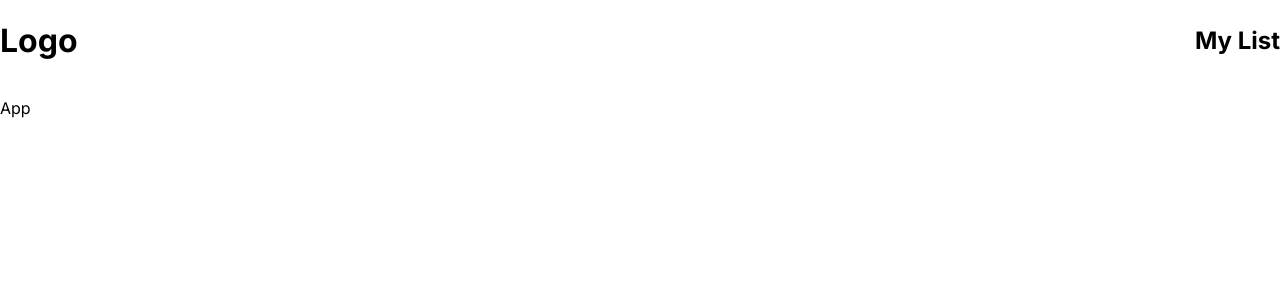
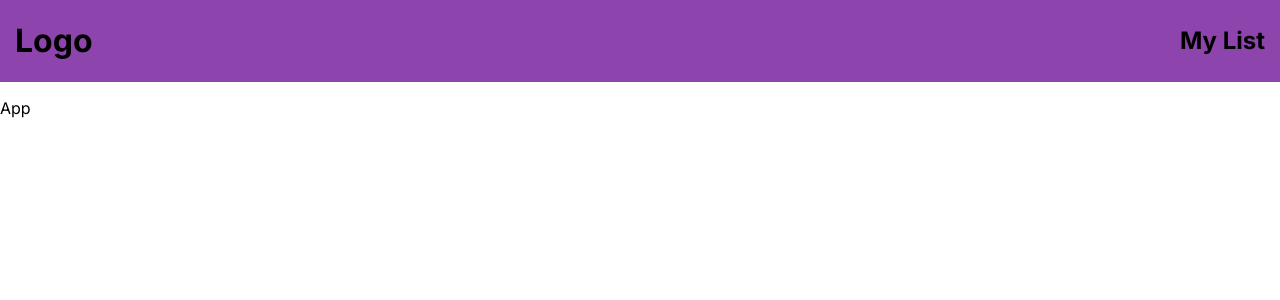
Before and after one commit to chris-fisherman/movie_review_app_wdd330_final_project, a React (Vite) app: page / in a window 1280 px wide. Shown: the top 300 px of the page. Built offline with nearby package versions, Linux system fonts and the light colour scheme.

Commit message:
Margin and Background Header Styles

```diff
--- a/src/css/Header.css
+++ b/src/css/Header.css
@@ -1,6 +1,12 @@
+#header {
+    background-color: #8e44ad;
+}
+
 #headerMain-container {
     display: flex;
     flex-direction: row;
     align-items: center;
     justify-content: space-between;
+
+    margin: 0 15px;
 }
--- a/src/css/main.css
+++ b/src/css/main.css
@@ -4,4 +4,5 @@
 
 body {
     margin: 0;
+    width: 100%;
 }
```
